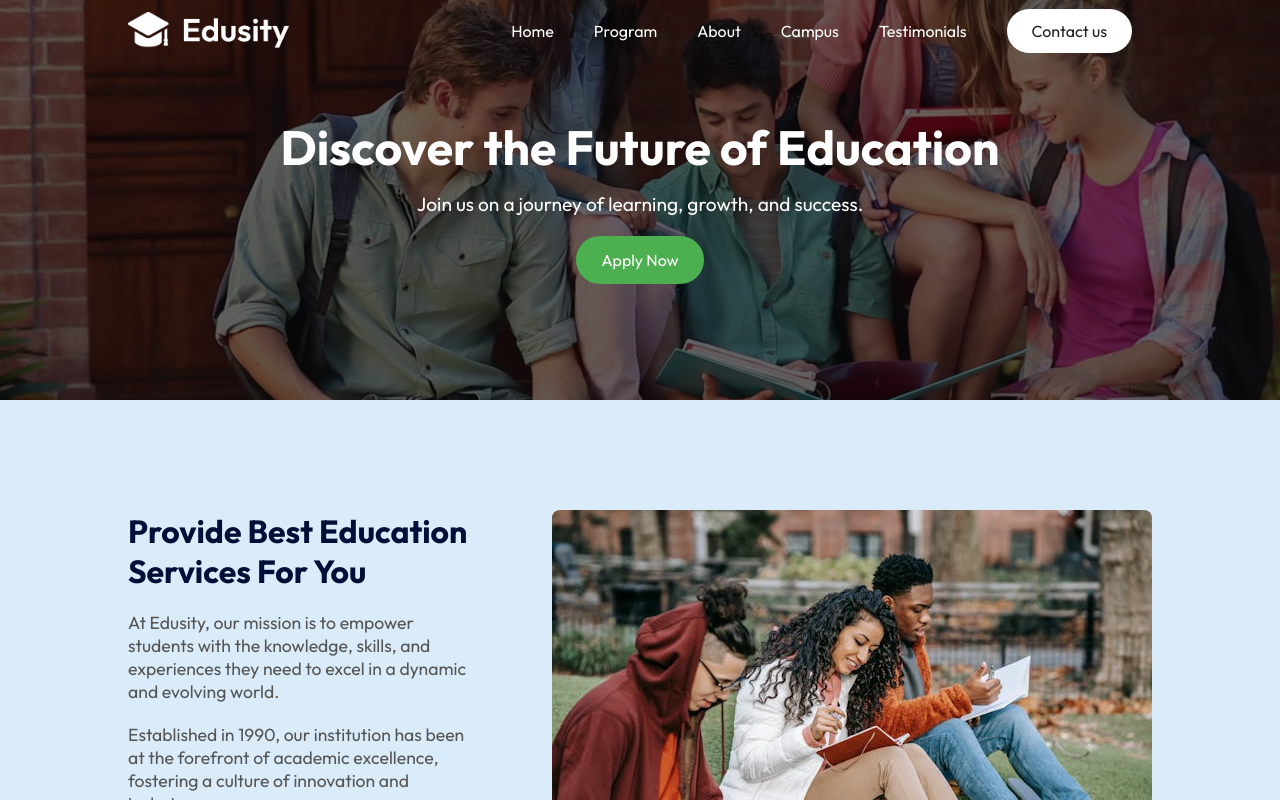
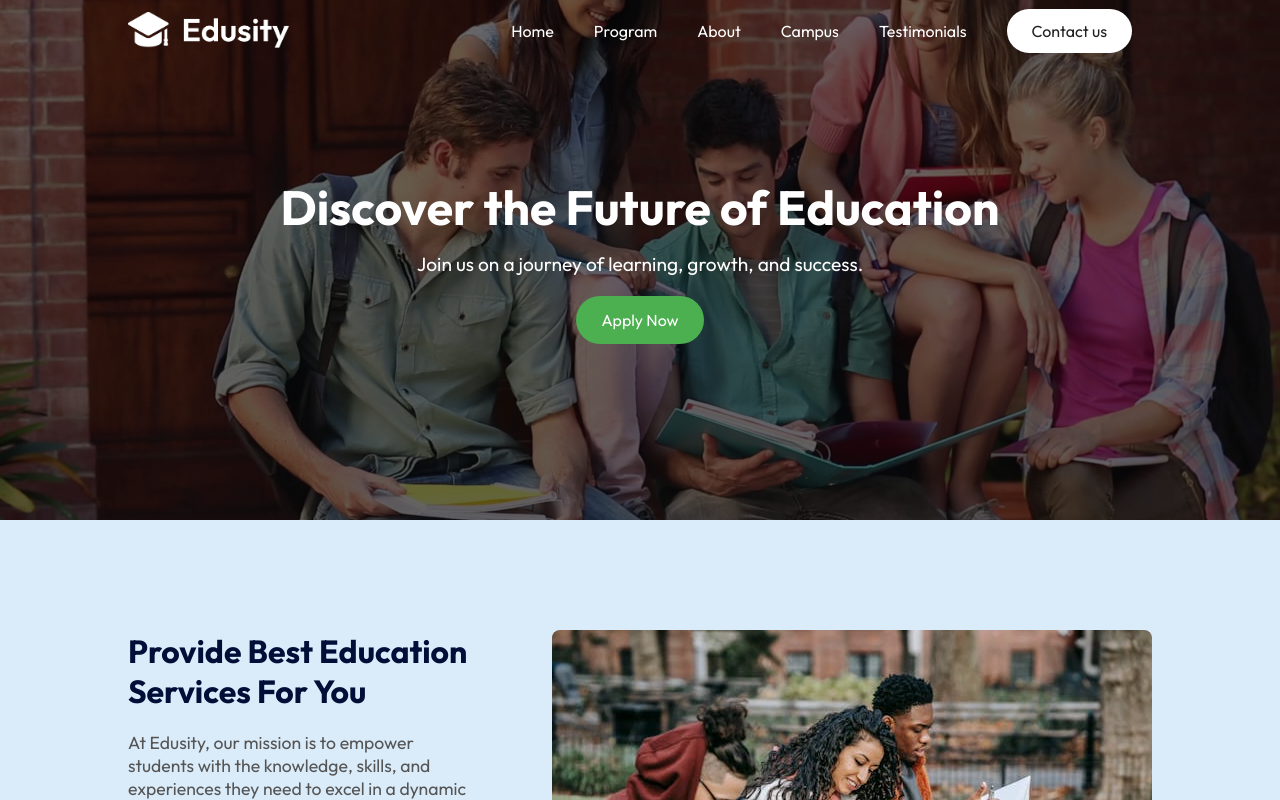
Before and after one commit to Jedyokey/EduHub, a React (Vite) app: page /explore-more in a window 1280 px wide. Shown: the top 800 px of the page. Built offline with nearby package versions, Linux system fonts and the light colour scheme.

Commit message:
Bug fixed

```diff
--- a/src/pages/ExploreMore/ExploreMore.css
+++ b/src/pages/ExploreMore/ExploreMore.css
@@ -1,6 +1,5 @@
 .explore-more {
     transition: background-color 0.3s ease, color 0.3s ease;
-    overflow-x: hidden;
   }
 
   /* Hero Section */
@@ -395,9 +394,6 @@
   }
 
   /* Extra Small Screens (Very Small Mobile Phones) */
-    .explore-more .hero-explore-more {
-        height: 50vh;
-    }
   @media (max-width: 480px) {
     .explore-more .hero-explore-more h1 {
       font-size: 1.5rem;
```
